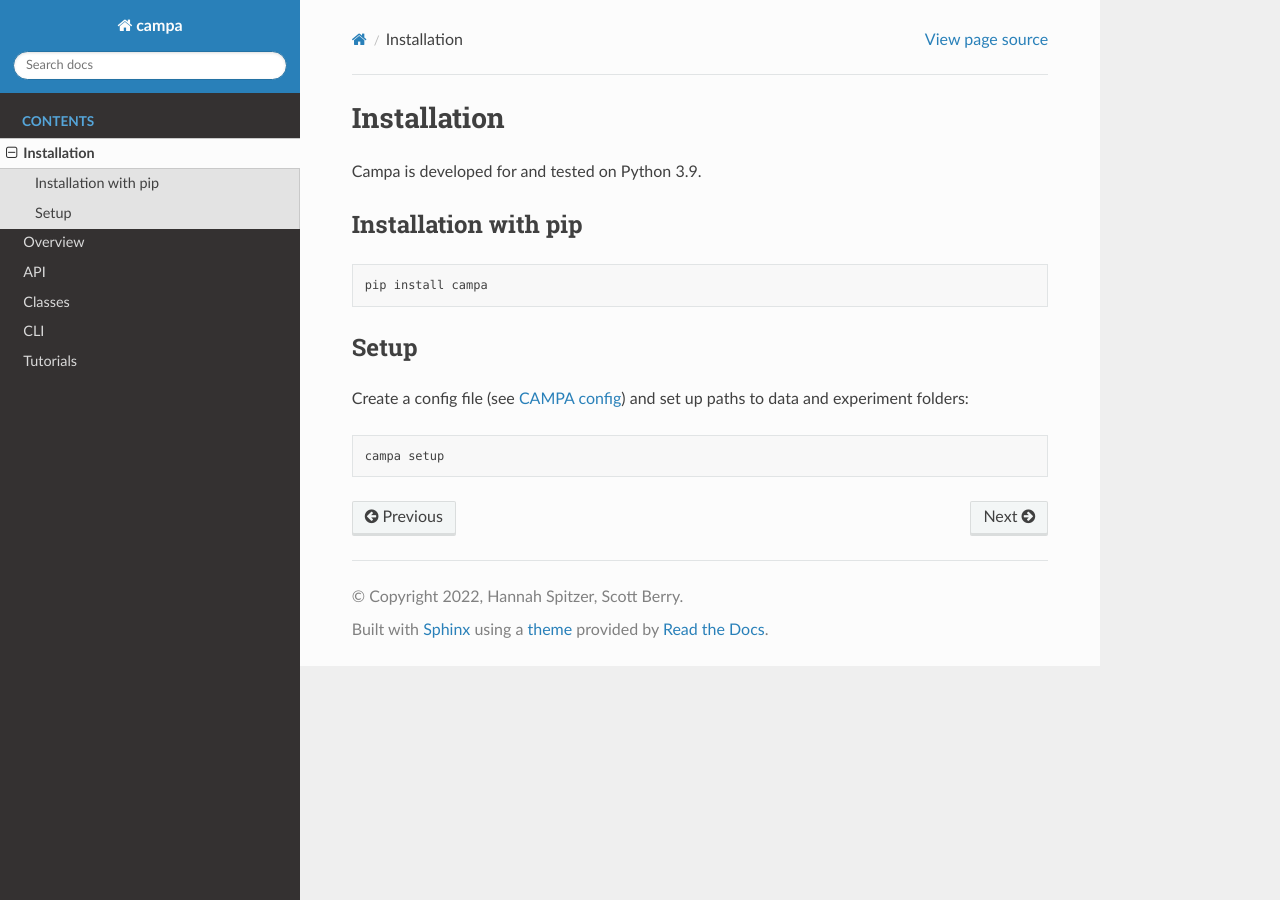
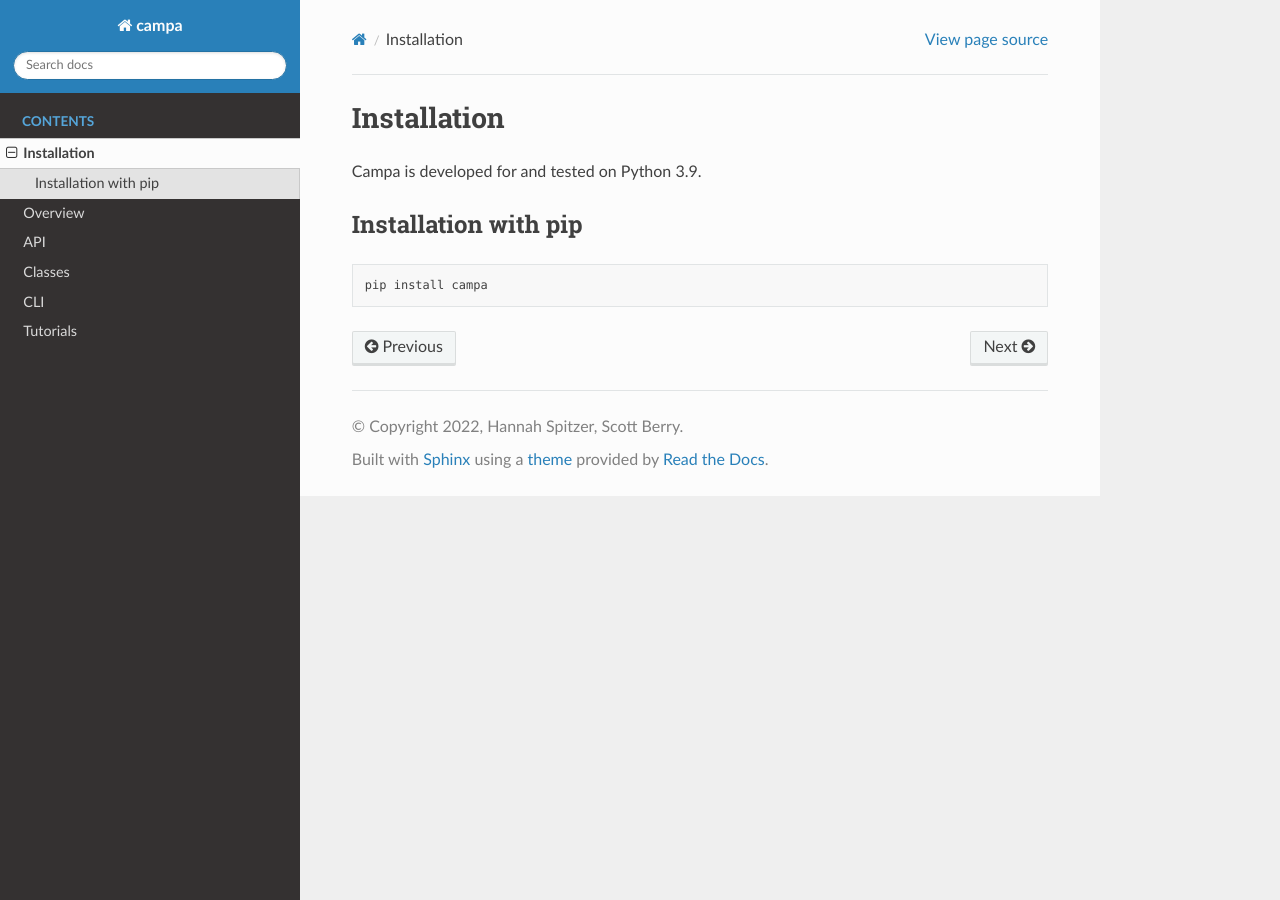
Before and after one commit to theislab/campa, a Sphinx documentation site: the page built from docs/source/installation.rst, in a window 1280 px wide. Built offline with Sphinx 7.4.7 and the Read the Docs theme 2.0.0, drawn with Linux system fonts in a browser that asks for light colours; pages that are not in the unit, such as notebooks, are missing from menus.

Commit message:
update setup

```diff
--- a/docs/source/installation.rst
+++ b/docs/source/installation.rst
@@ -8,11 +8,3 @@ Installation with pip
 ::
 
     pip install campa
-
-
-Setup
-=====
-
-Create a config file (see :ref:`campa-config`) and set up paths to data and experiment folders::
-
-    campa setup
```
Also changed, not shown: .pre-commit-config.yaml, 1 other file.
